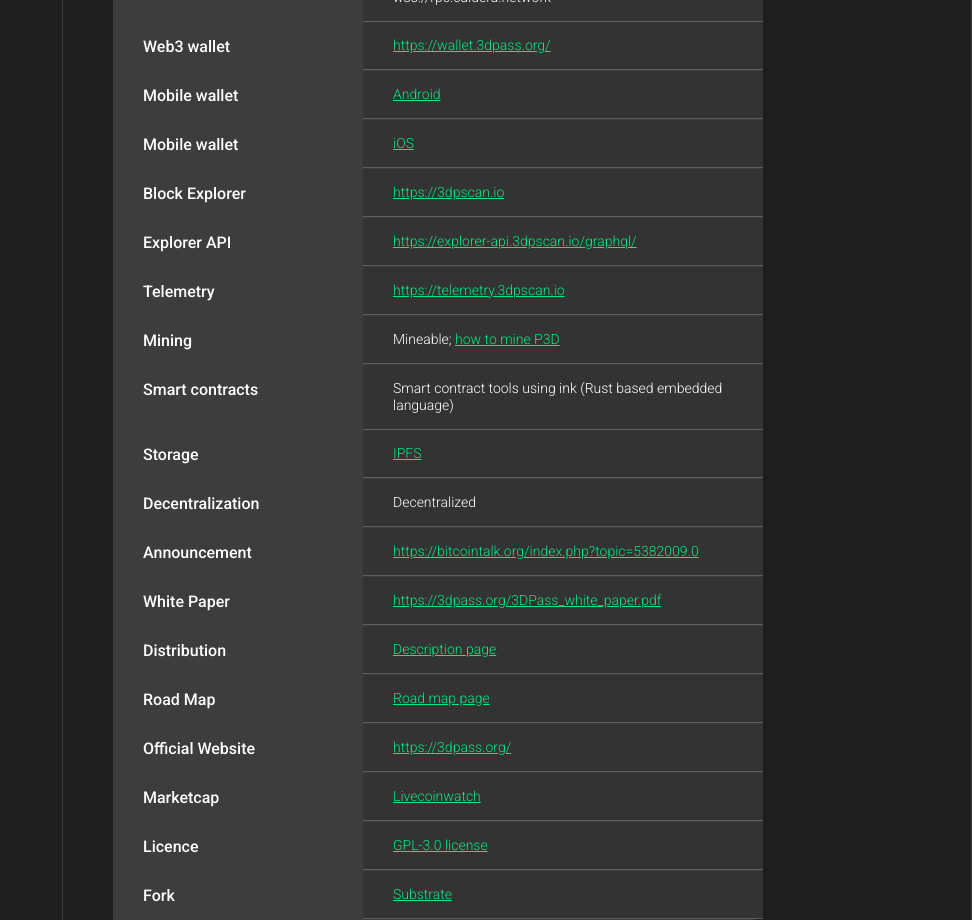
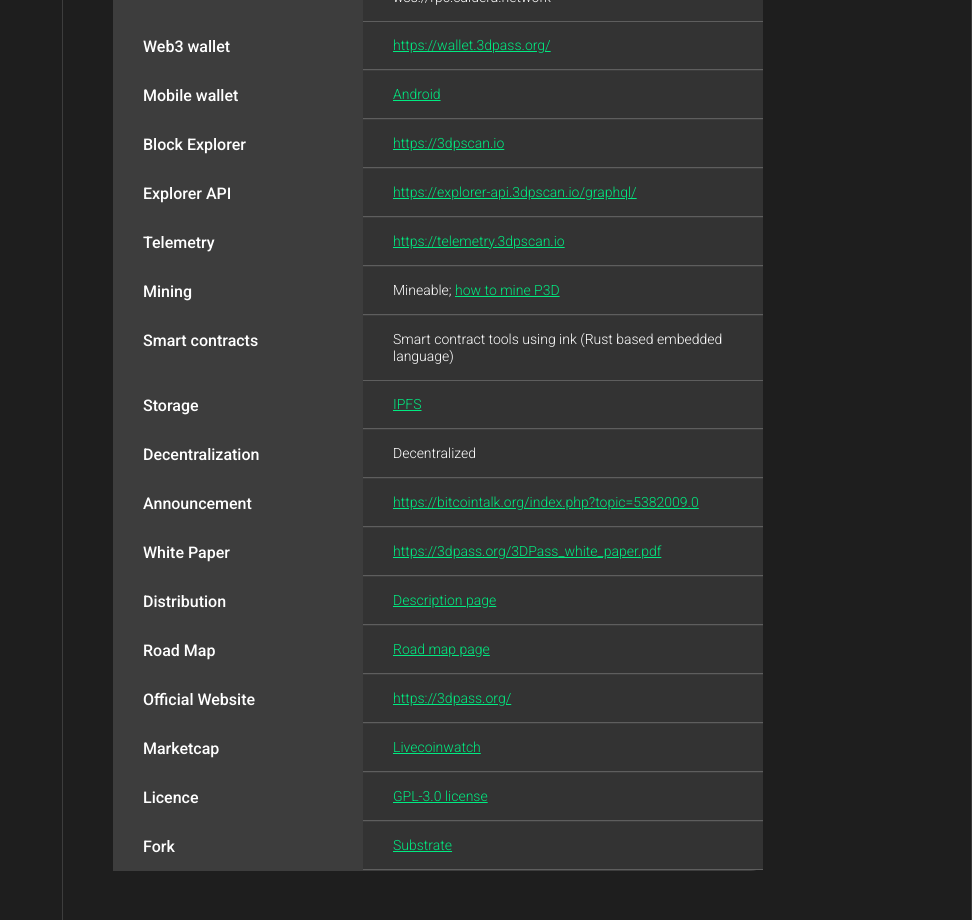
Before and after one commit to 3Dpass/website, a React (Create React App) app: page /coin in a window 1280 px wide. Shown: the part 4380-5300 px from the top of the page, without its empty margins (308-1280 px from the left). Built offline with nearby package versions, Linux system fonts and the light colour scheme; the HTML template or start-up script is replaced by a standard one.

Commit message:
Temporarily hide the iOS app

```diff
--- a/src/pages/Coin.jsx
+++ b/src/pages/Coin.jsx
@@ -460,14 +460,6 @@ ETH SIGNATURE
                   Android
                 </Link>
               </div>
-              <div className="page-table-left page-table-info">
-                Mobile wallet
-              </div>
-              <div className="page-table-right page-table-content">
-                <Link to="https://apps.apple.com/app/3dpass/id6447526851">
-                  iOS
-                </Link>
-              </div>
               <div className="page-table-left page-table-info">Block Explorer</div>
               <div className="page-table-right page-table-content">
                 <Link to="https://3dpscan.io">
--- a/src/pages/Community.jsx
+++ b/src/pages/Community.jsx
@@ -444,12 +444,6 @@ const Community = () => {
                   Get it on Google Play
                 </Link>
               </div>
-              <div className="page-table-left page-table-info">IOS</div>
-              <div className="page-table-right page-table-content">
-                <Link to="https://apps.apple.com/app/3dpass/id6447526851">
-                  Download on AppStore
-                </Link>
-              </div>
               <div className="page-table-left page-table-info">Windows</div>
               <div className="page-table-right page-table-content">
                 <Link to="https://3dpass.org/mainnet.html#mining_docker">
--- a/src/pages/MobileWallet.jsx
+++ b/src/pages/MobileWallet.jsx
@@ -92,12 +92,6 @@ const MobileWallet = () => {
               src="/images/mobile1.png"
               alt="img"
             />
-            <div className="page-lead-content">
-              iOS
-              <Link to="https://apps.apple.com/app/3dpass/id6447526851">
-                <div className="page-lead-button">App Store</div>
-              </Link>
-            </div>
             <div className="page-lead-content">
               Android
               <Link to="https://play.google.com/store/apps/details?id=com.threedpass.wallet">
```
